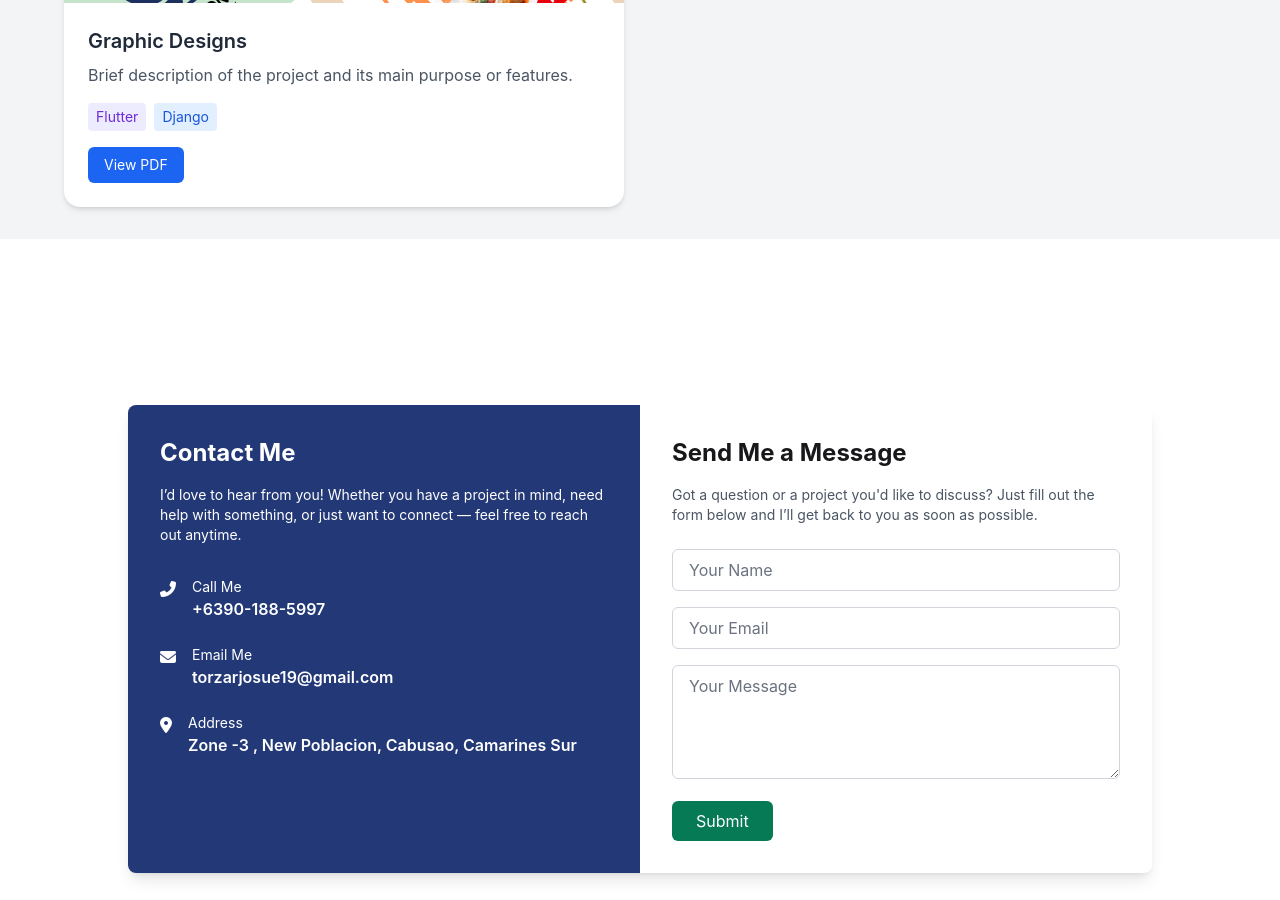
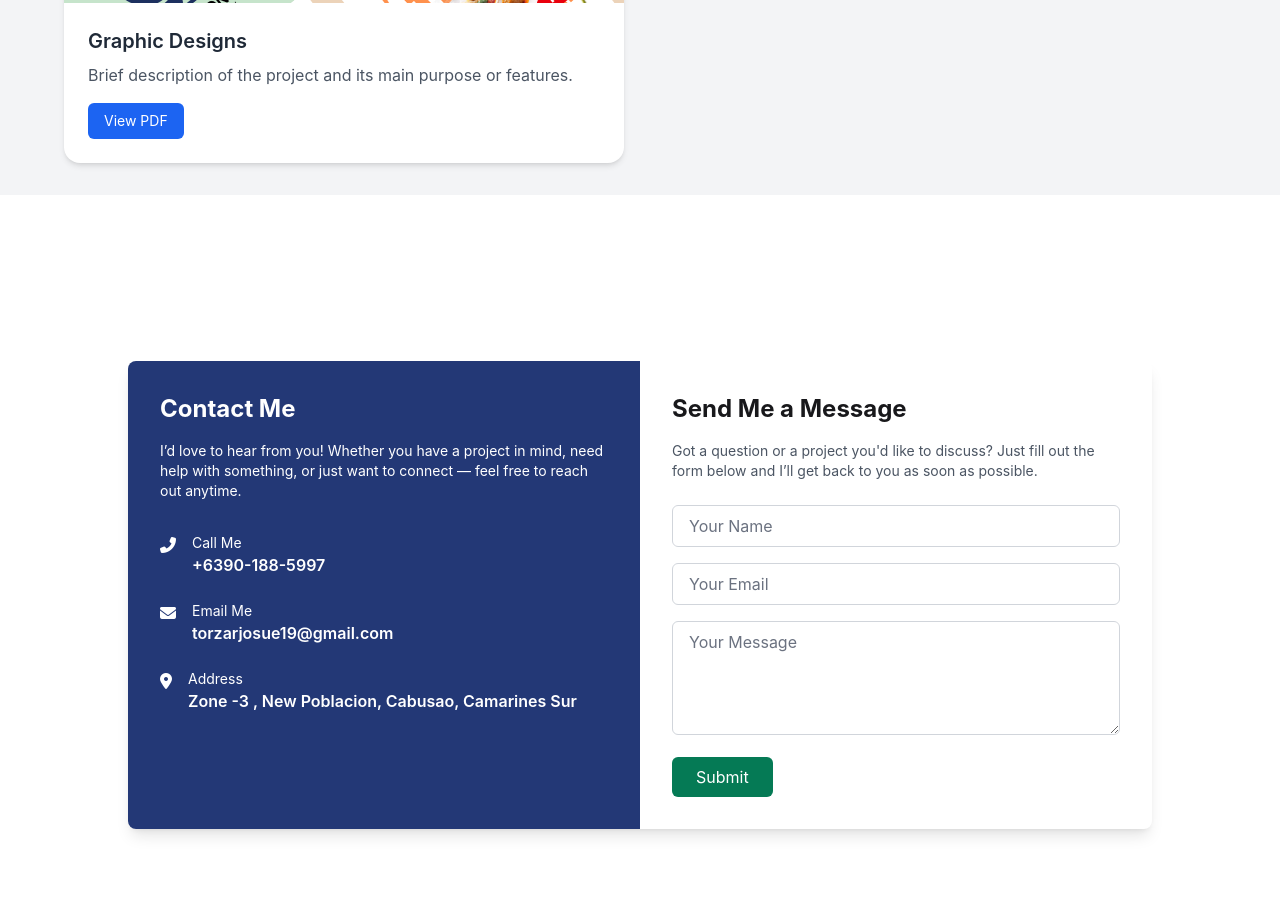
Before and after one commit to Josue1720/Portfolio, a plain HTML site: page index.html in a window 1280 px wide. Shown: the part 3987-4887 px from the top of the page. Drawn offline with nearby package versions, Linux system fonts and the light colour scheme.

Commit message:
Remove the flutter and django in the

```diff
--- a/index.html
+++ b/index.html
@@ -333,10 +333,6 @@
           <h3 class="text-xl font-semibold text-gray-800 mb-2">Graphic Designs</h3>
           <p class="text-gray-600 mb-4">Brief description of the project and its main purpose or features.</p>
 
-          <div class="flex flex-wrap gap-2 mb-4">
-            <span class="text-sm bg-purple-100 text-purple-700 px-2 py-1 rounded">Flutter</span>
-            <span class="text-sm bg-blue-100 text-blue-700 px-2 py-1 rounded">Django</span>
-          </div>
 
           <a href="JOSUE_TORZAR.pdf" target="_blank" class="inline-block text-white bg-blue-600 hover:bg-blue-700 px-4 py-2 rounded-md text-sm">View PDF</a>
         </div>
```
